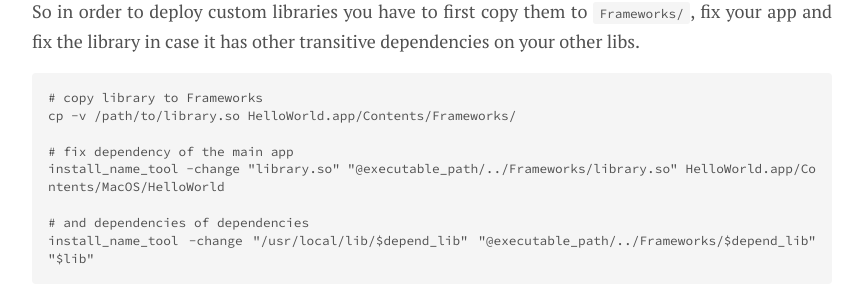
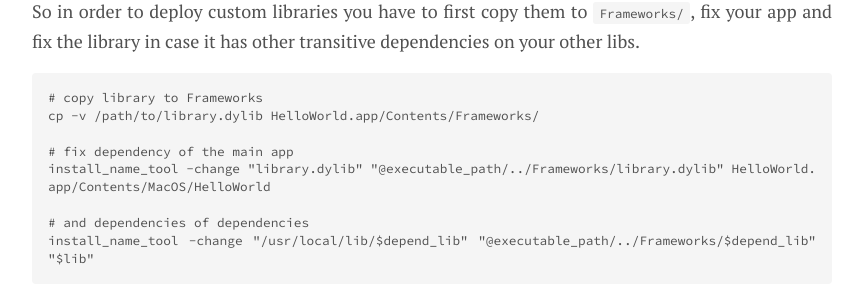
Before and after one commit to ribtoks/code-jamming, a Jekyll site: the page built from _posts/2018-06-09-deploy-to-macos.md, in a window 1280 px wide and 900 px high, scrolled down 3144 px. Shown: the part 171-471 px from the top of the window, without its empty margins (208-1071 px from the left). Built offline with Jekyll 4.4.1, drawn with Linux system fonts in a browser that asks for light colours; nearby versions of some CDN libraries; comment, search, counter and statistics services are not loaded.

Commit message:
Rename so to dylib

```diff
--- a/_posts/2018-06-09-deploy-to-macos.md
+++ b/_posts/2018-06-09-deploy-to-macos.md
@@ -83,10 +83,10 @@ This is harder. Simple copying library or framework to `Frameworks/` in order to
 So in order to deploy custom libraries you have to first copy them to `Frameworks/`, fix your app and fix the library in case it has other transitive dependencies on your other libs.
 
     # copy library to Frameworks
-    cp -v /path/to/library.so HelloWorld.app/Contents/Frameworks/
+    cp -v /path/to/library.dylib HelloWorld.app/Contents/Frameworks/
 
     # fix dependency of the main app
-    install_name_tool -change "library.so" "@executable_path/../Frameworks/library.so" HelloWorld.app/Contents/MacOS/HelloWorld
+    install_name_tool -change "library.dylib" "@executable_path/../Frameworks/library.dylib" HelloWorld.app/Contents/MacOS/HelloWorld
 
     # and dependencies of dependencies
     install_name_tool -change "/usr/local/lib/$depend_lib" "@executable_path/../Frameworks/$depend_lib" "$lib"
```
